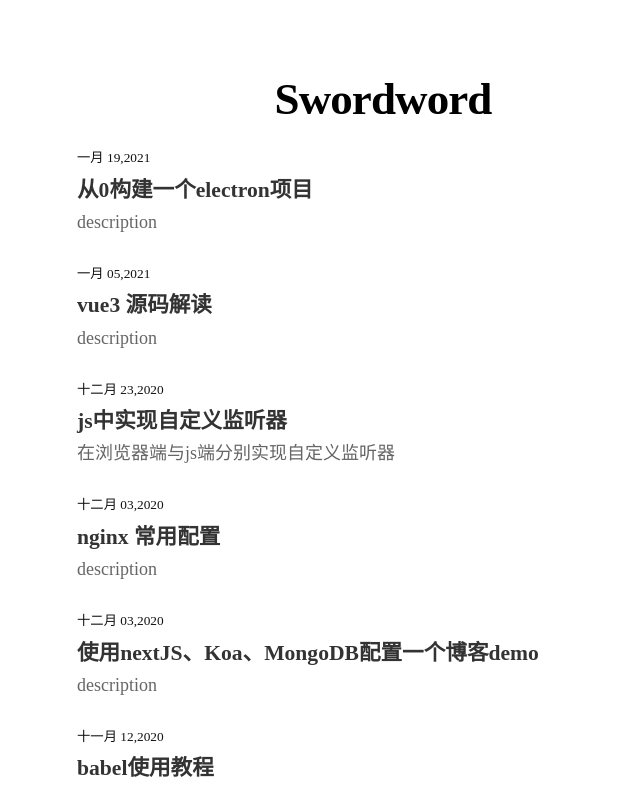
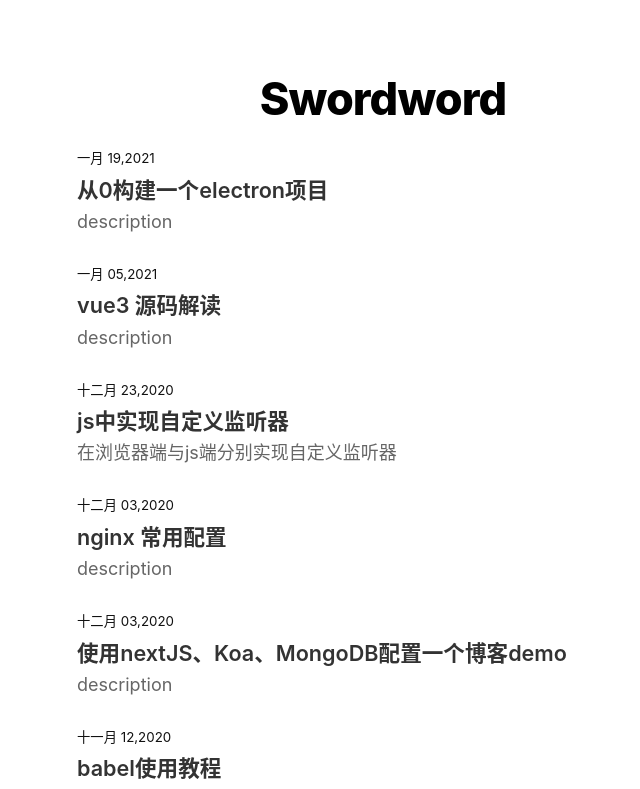
Before and after one commit to Swordword/swordword.github.io, a Next.js app: page / in a window 1280 px wide. Shown: the top 789 px of the page, without its empty margins (257-897 px from the left). Built offline with nearby package versions, Linux system fonts and the light colour scheme.

Commit message:
style font修改

```diff
--- a/styles/global.css
+++ b/styles/global.css
@@ -2,8 +2,7 @@
 body {
   padding: 0;
   margin: 0;
-  font-family: 'Source Han Serif SC', serif, -apple-system, BlinkMacSystemFont, Segoe UI, Roboto, Oxygen, Ubuntu,
-    Cantarell, Fira Sans, Droid Sans, Helvetica Neue, sans-serif;
+  font-family: -apple-system,BlinkMacSystemFont,Helvetica Neue,PingFang SC,Microsoft YaHei,Source Han Sans SC,Noto Sans CJK SC,WenQuanYi Micro Hei,sans-serif;
   line-height: 1.6;
   font-size: 18px;
 }
```
